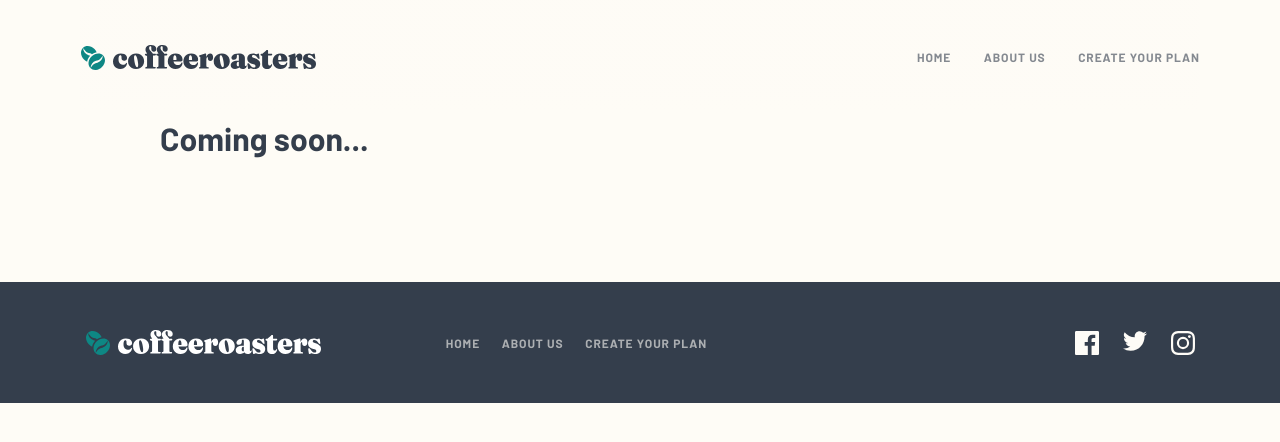
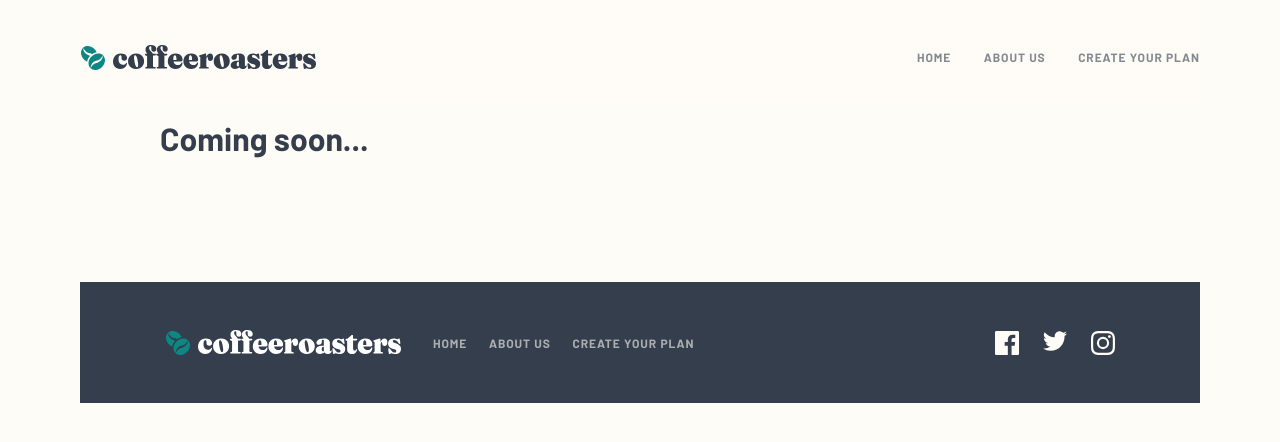
Before and after one commit to CodeHunt101/beanly-coffee, a Next.js app: page /about in a window 1280 px wide. Shown: the top 442 px of the page. Built offline with nearby package versions, Linux system fonts and the light colour scheme.

Commit message:
improve container layout

```diff
--- a/app/_layout/footer/Footer.module.scss
+++ b/app/_layout/footer/Footer.module.scss
@@ -33,7 +33,10 @@
 
     a {
       min-width: 236px;
-      margin-right: 1.353rem;
+
+      @include md {
+        margin-right: 1.353rem;
+      }
     }
 
     img {
--- a/app/_layout/footer/Footer.tsx
+++ b/app/_layout/footer/Footer.tsx
@@ -9,7 +9,7 @@ import SocialLink from "./SocialLink";
 
 const Footer = () => {
   return (
-    <footer className={`${styles.footer} container bg-dark`}>
+    <footer className={`${styles.footer} bg-dark`}>
       <div className={styles.footerContent}>
         <div className={styles.footerNav}>
           <Logo footer />
--- a/app/_sections/features/Features.tsx
+++ b/app/_sections/features/Features.tsx
@@ -3,7 +3,7 @@ import styles from "./Features.module.scss";
 
 const Features = () => {
   return (
-    <section className={`${styles.features} container`}>
+    <section className={`${styles.features}`}>
       <div className={styles.wrapper}>
         <header className={styles.header}>
           <h2 className={`${styles.title} ff-serif`}>Why choose us?</h2>
--- a/app/_sections/hero/Hero.tsx
+++ b/app/_sections/hero/Hero.tsx
@@ -6,10 +6,7 @@ const Hero = () => {
   const navigateToCreatePlan = () => {};
 
   return (
-    <section
-      id="hero-section"
-      className={`${styles.hero} container text-light`}
-    >
+    <section id="hero-section" className={`${styles.hero} text-light`}>
       <div className={styles.content}>
         <h1 className={`${styles.title} ff-serif`}>
           Great coffee made simple.
--- a/app/_sections/products/Products.tsx
+++ b/app/_sections/products/Products.tsx
@@ -3,7 +3,7 @@ import ProductList from "./ProductList";
 
 const Products = () => {
   return (
-    <section className={`${styles.products} container`}>
+    <section className={`${styles.products}`}>
       <header className={styles.header}>
         <h2 className={`${styles.title} ff-serif lowercase`}>Our Collection</h2>
       </header>
--- a/app/layout.tsx
+++ b/app/layout.tsx
@@ -27,7 +27,7 @@ export default function RootLayout({
 }) {
   return (
     <html lang="en">
-      <body className={`${barlow} ${fraunces}`}>
+      <body className={`${barlow} ${fraunces} container`}>
         {/* <a href="#main-content" className="skip-link">
           Skip to main content
         </a> */}
--- a/styles/base/_spacings.scss
+++ b/styles/base/_spacings.scss
@@ -35,16 +35,16 @@
 }
 
 .container {
-  margin-inline: 1.5em;
-  // margin-inline: auto;
+  padding-inline: 1.5rem;
+  margin-inline: auto;
   max-width: 90rem;
 
   @include md {
-    margin-inline: 2.5em;
+    padding-inline: 2.5rem;
   }
 
   @include lg {
-    margin-inline: 5em;
+    padding-inline: 5rem;
   }
 }
 
```
Also changed, not shown: app/_sections/hero/Hero.module.scss (+6 -5 lines), app/_sections/howItWorks/HowItWorks.module.scss (+4 -4 lines), components/steps/Steps.module.scss (+8 -3 lines), 1 other file (tests, documents, lock files or other folders).
